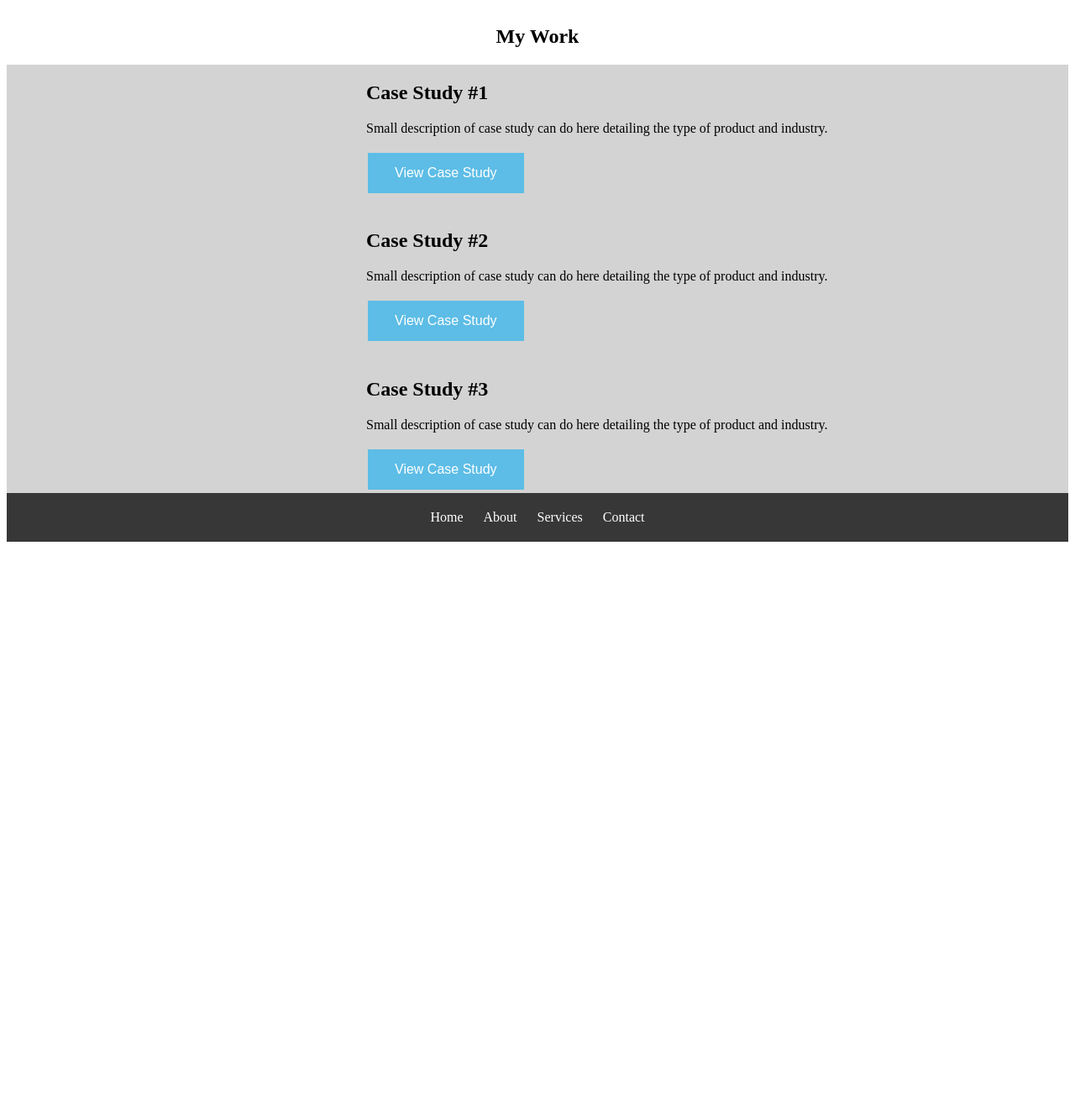
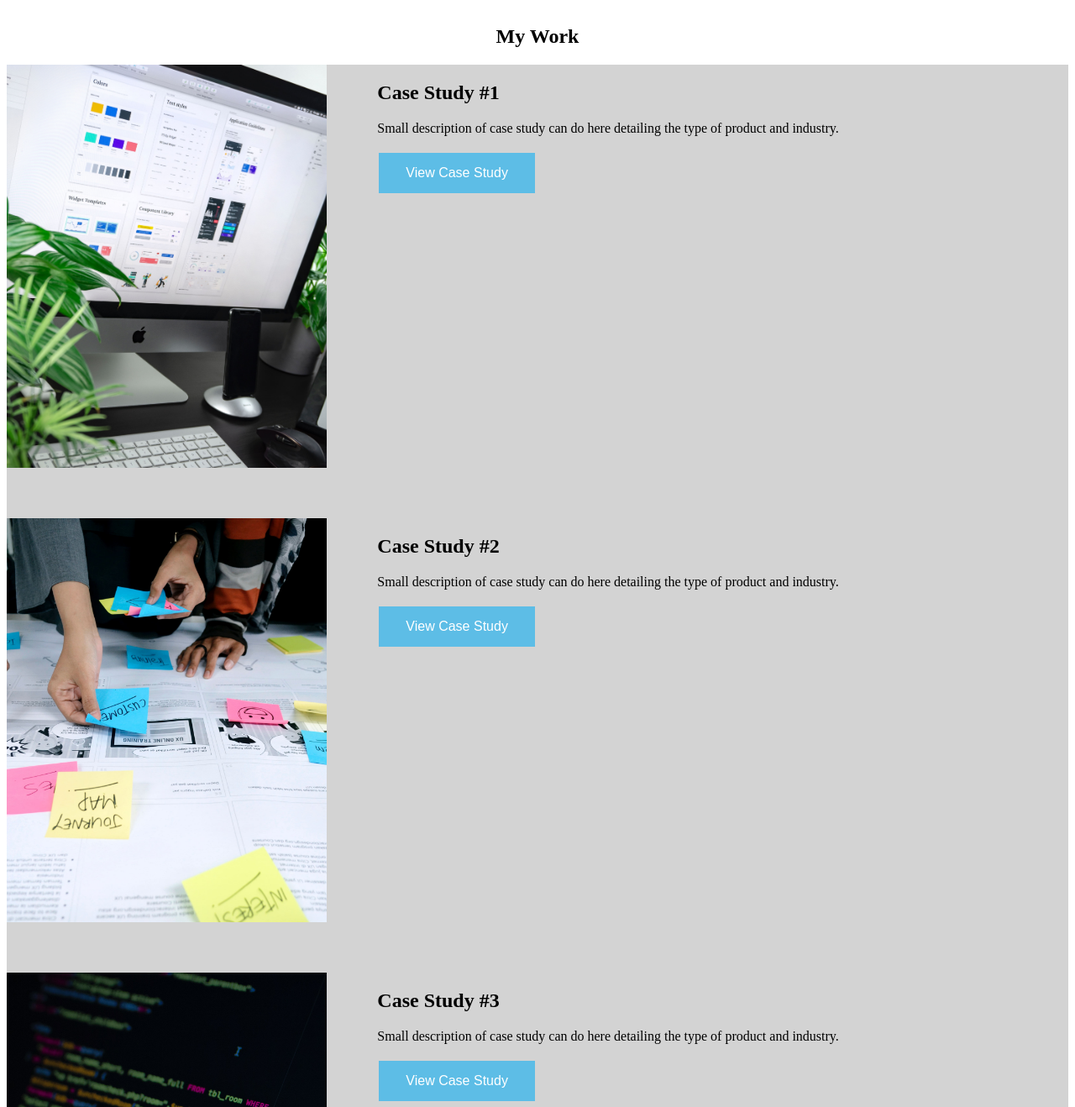
Before and after one commit to Jon-sosa/UX_UI_HW_17, a plain HTML site: page index.html in a window 1280 px wide. Shown: the part 1482-2800 px from the top of the page at 84% size. Before the commit the page ends 2135 px from the top, so only its background shows below. Drawn offline with Linux system fonts and the light colour scheme.

Commit message:
final v. 1

```diff
--- a/css/style.css
+++ b/css/style.css
@@ -114,13 +114,17 @@ h1 {
   align-items: center;
 }
 
+/* .flexContainer div {
+  width: 33%;
+} */
+
 .imgContainer {
   width: 200px;
   height: 200px;
   overflow: hidden;
 }
 
-.skillImg {
+img {
   width: 100%;
   height: 100%;
   object-fit: cover;
@@ -134,6 +138,7 @@ h1 {
   text-align: center;
 }
 
+/* MyWork */
 .workGrid {
   display: grid;
   background-color: lightgray;
@@ -143,7 +148,7 @@ h1 {
   "csimage1 cscontent1 cscontent1"
   "csimage2 cscontent2 cscontent2"
   "csimage3 cscontent3 cscontent3";
-  grid-gap: 20px;
+  grid-gap: 60px;
 }
 
 .csimage1 {
@@ -169,12 +174,6 @@ h1 {
 .cscontent3 {
   grid-area: cscontent3;
 }
-/* .grid-container {
-  grid-template-areas:
-    "csimage1 cscontent1"
-    "csimage2 cscontent2"
-    "csimage3 cscontent3";
-} */
 
 @media (max-width: 600px) {
 
@@ -187,7 +186,7 @@ h1 {
 .workGrid {
     display: grid;
     background-color: lightgray;
-    grid-template-columns: 1fr 1fr 1fr;
+    grid-template-columns: 1fr;
     grid-template-rows: 1fr 1fr 1fr;
     grid-template-areas:
     "csimage1"
--- a/index.html
+++ b/index.html
@@ -18,7 +18,7 @@
 
     <section class="heroImg">
         <div class="content">
-            <img src="/images/profile-image copy.png" height="300">
+            <img src="/images/profile-image copy.png" height="200px">
             <h1>Jonathan Sosa</h1>
             <p>Houston based UX/UI Designer</p>
             <button type="button">Download Resume</button>
@@ -27,22 +27,23 @@
 
     <section class="mySkills">
       <h1>My UX Skills</h1>
+
       <div class="flexContainer">
 
         <div>
-          <img class="skillImg" src="/images/user-research.jpg">
+          <img src="/images/user-research.jpg">
           <h3>User Research</h3>
           <p>I have extensive experience conducting user research to deeply understand user needs, behaviors, and preferences. Through various methods such as interviews, surveys, and usability testing, I gather valuable insights that inform the design process, resulting in user-centered and intuitive solutions that meet and exceed user expectations.</p>
         </div>
 
         <div>
-          <img class="skillImg" src="/images/user-interface.jpg">
+          <img src="/images/user-interface.jpg" height="200px">
           <h3>User Interface Design</h3>
           <p> I have a strong background in User Interface Design. With expertise in creating visually appealing and intuitive interfaces, I strive to design interfaces that enhance user satisfaction and usability. By focusing on user-centered design principles, I create interfaces that are not only visually engaging but also seamlessly guide users through their interactions.</p>
         </div>
 
         <div>
-          <img class="skillImg" src="/images/web-development.jpg">
+          <img src="/images/web-development.jpg">
           <h3>Web Development</h3>
           <p>I possess a solid understanding of front-end technologies and coding languages. This allows me to effectively collaborate with developers, ensuring the seamless translation of designs into functional and user-friendly websites. I prioritize usability and performance to deliver engaging digital experiences that align with user needs and business objectives.</p>
         </div>
@@ -54,7 +55,7 @@
       <h1>My Work</h1>
       <div class="workGrid">
             <div class="csimage1">
-              <img src="">
+              <img src="/images/user-interface.jpg">
             </div>
             <div class="cscontent1">
               <h2>Case Study #1</h2>
@@ -64,7 +65,7 @@
 
 
             <div class="csimage2">
-              <img src="">
+              <img src="/images/user-research.jpg">
             </div>
             <div class="cscontent2">
               <h2>Case Study #2</h2>
@@ -73,7 +74,7 @@
             </div>
 
             <div class="csimage3">
-              <img src="">
+              <img src="/images/web-development.jpg">
             </div>
             <div class="cscontent3">
               <h2>Case Study #3</h2>
```
